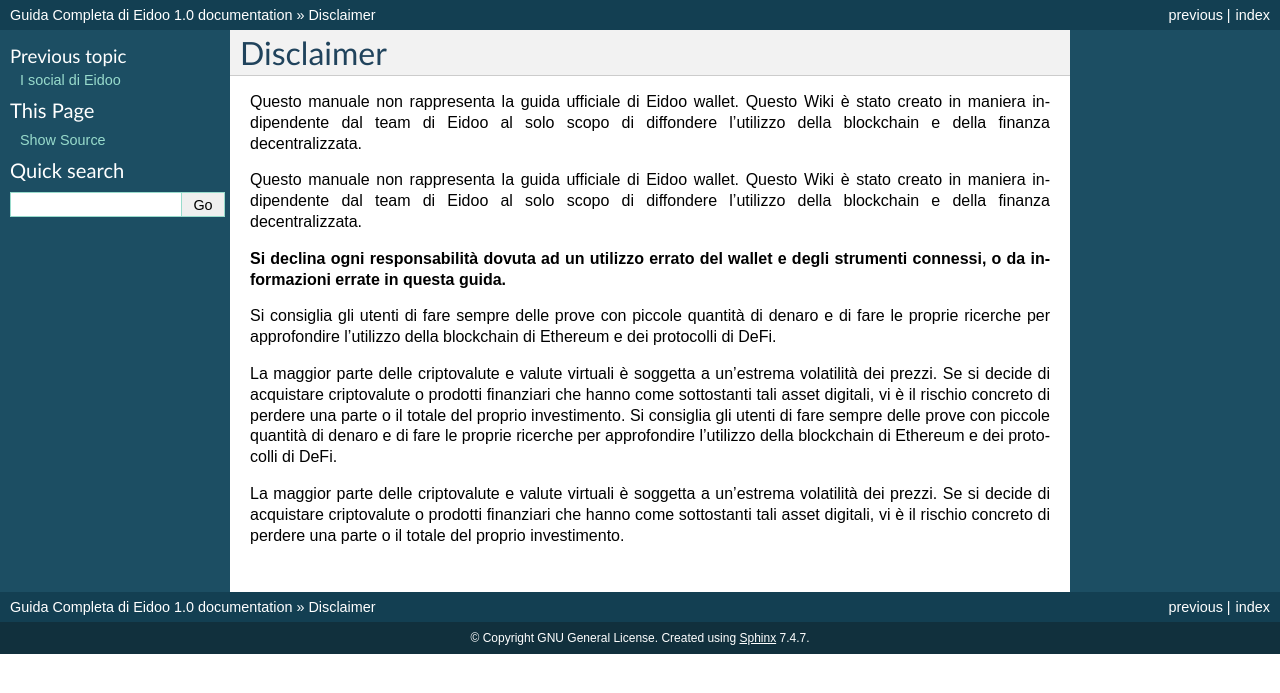
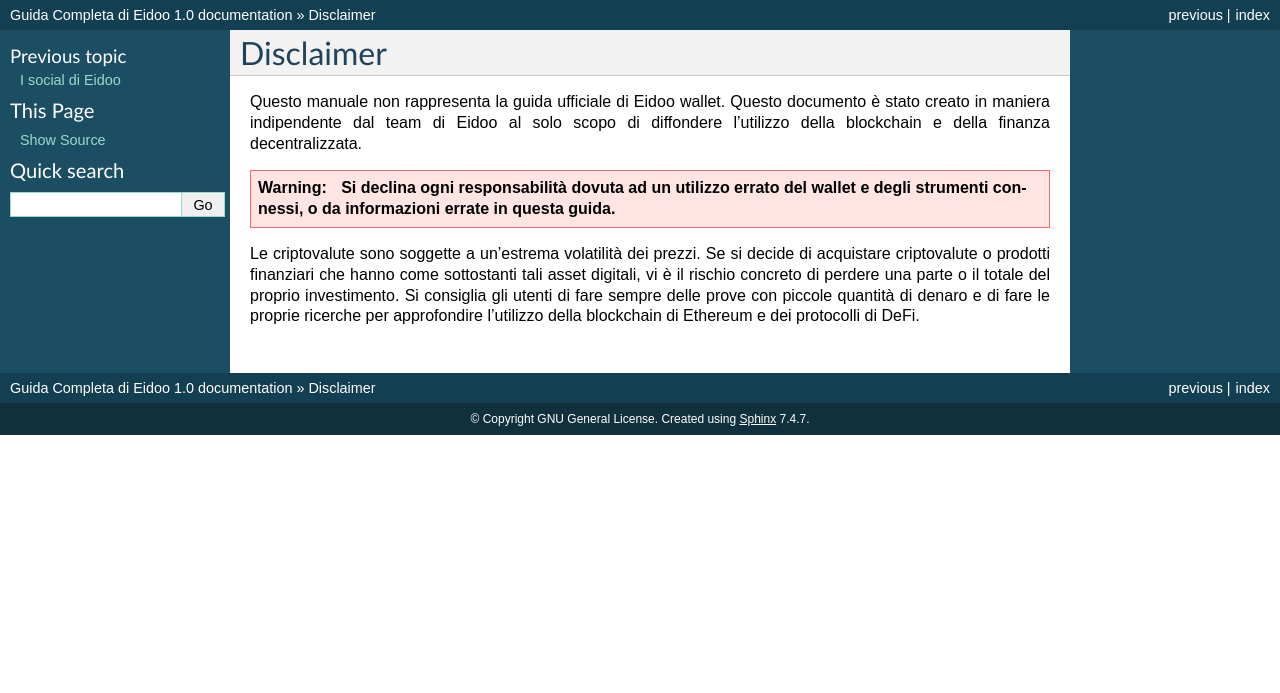
Before and after one commit to bloxster/eidoo, a Sphinx documentation site: the page built from docs/disclaimer.rst, in a window 1280 px wide. Shown: the top 693 px of the page. Built offline with Sphinx 7.4.7, drawn with Linux system fonts in a browser that asks for light colours.

Commit message:
Update disclaimer.rst

```diff
--- a/docs/disclaimer.rst
+++ b/docs/disclaimer.rst
@@ -2,15 +2,10 @@
 ==========
 
 
-Questo manuale non rappresenta la guida ufficiale di Eidoo wallet. Questo Wiki è stato creato in maniera indipendente dal team di Eidoo al solo scopo di diffondere l'utilizzo della blockchain e della finanza decentralizzata.
+Questo manuale non rappresenta la guida ufficiale di Eidoo wallet. Questo documento è stato creato in maniera indipendente dal team di Eidoo al solo scopo di diffondere l'utilizzo della blockchain e della finanza decentralizzata.
 
-Questo manuale non rappresenta la guida ufficiale di Eidoo wallet. Questo Wiki è stato creato in maniera indipendente dal team di Eidoo al solo scopo di diffondere l'utilizzo della blockchain e della finanza decentralizzata.
+.. warning::
+    **Si declina ogni responsabilità dovuta ad un utilizzo errato del wallet e degli strumenti connessi, o da informazioni errate in questa guida.**
 
-**Si declina ogni responsabilità dovuta ad un utilizzo errato del wallet e degli strumenti connessi, o da informazioni errate in questa guida.**
-
+Le criptovalute sono soggette a un’estrema volatilità dei prezzi. Se si decide di acquistare criptovalute o prodotti finanziari che hanno come sottostanti tali asset digitali, vi è il rischio concreto di perdere una parte o il totale del proprio investimento.
 Si consiglia gli utenti di fare sempre delle prove con piccole quantità di denaro e di fare le proprie ricerche per approfondire l'utilizzo della blockchain di Ethereum e dei protocolli di DeFi.
-
-La maggior parte delle criptovalute e valute virtuali è soggetta a un’estrema volatilità dei prezzi. Se si decide di acquistare criptovalute o prodotti finanziari che hanno come sottostanti tali asset digitali, vi è il rischio concreto di perdere una parte o il totale del proprio investimento.
-Si consiglia gli utenti di fare sempre delle prove con piccole quantità di denaro e di fare le proprie ricerche per approfondire l'utilizzo della blockchain di Ethereum e dei protocolli di DeFi.
-
-La maggior parte delle criptovalute e valute virtuali è soggetta a un’estrema volatilità dei prezzi. Se si decide di acquistare criptovalute o prodotti finanziari che hanno come sottostanti tali asset digitali, vi è il rischio concreto di perdere una parte o il totale del proprio investimento.
```
